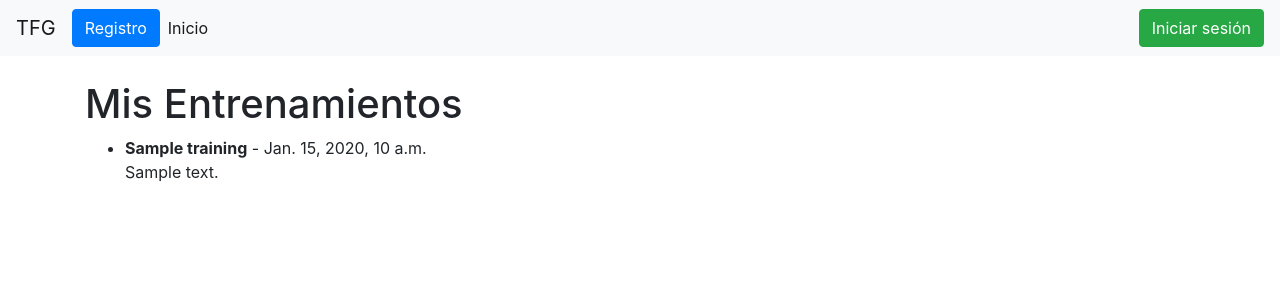
After one commit to Monte-10/TFG, a Django app: template tfg/application/templates/training/my_trainings_list.html in a window 1280 px wide. The commit adds this page. Shown: the top 300 px of the page. Run offline with Django 3.2, Linux system fonts and the light colour scheme; the template is opened without the code that fills it: most values are stand-ins (such as "Sample title", 1, 10 or a date in 2020); some libraries are stand-ins or nearby versions.

Commit message:
Login funcional y pequeña parte de permisos no funcional
He creado un sistema de loggeo para poder así comprobar que los usuarios funcionan y poder empezar a mejorar los usuarios. A partir de esto puedo empezar a utilizar permisos para las distintas páginas que deben mostrar los entrenamientos y los ejercicios para los clientes, pero no poder modificarlos a menos que seas entrenador.

Estoy creando un apartado para ver los entrenamientos pendientes que tiene el cliente., pero no esta terminado.

```diff
--- a/tfg/application/templates/application/base.html
+++ b/tfg/application/templates/application/base.html
@@ -7,7 +7,7 @@
     <meta charset="UTF-8">
     <meta http-equiv="X-UA-Compatible" content="IE=edge">
     <meta name="viewport" content="width=device-width, initial-scale=1.0">
-    <title>{% block title %}Mi Aplicación{% endblock %}</title>
+    <title>{% block title %}TFG{% endblock %}</title>
 
     <!-- Bootstrap CSS -->
     <link href="https://maxcdn.bootstrapcdn.com/bootstrap/4.5.2/css/bootstrap.min.css" rel="stylesheet">
@@ -19,7 +19,7 @@
 <body>
 
     <nav class="navbar navbar-expand-lg navbar-light bg-light">
-        <a class="navbar-brand" href="{% url 'home' %}">Mi Aplicación</a>
+        <a class="navbar-brand" href="{% url 'home' %}">TFG</a>
 
         <!-- Botón de Registro -->
         <div class="ml-auto">
@@ -37,6 +37,16 @@
                 <!-- Elementos de navegación -->
             </ul>
         </div>
+        {% if user.is_authenticated %}
+        <div>Has iniciado sesión como: {{ user.username }}</div>
+        <div class="ml-auto">
+            <a href="{% url 'logout' %}" class="btn btn-danger">Cerrar sesión</a>
+        </div>
+        {% else %}
+        <div class="ml-auto">
+            <a href="{% url 'login' %}" class="btn btn-success">Iniciar sesión</a>
+        </div>
+        {% endif %}
     </nav>
 
     <div class="container mt-4">
--- /dev/null
+++ b/tfg/application/templates/training/my_trainings_list.html
@@ -0,0 +1,13 @@
+{% extends "application/base.html" %}
+
+{% block content %}
+    <h1>Mis Entrenamientos</h1>
+    <ul>
+        {% for training in trainings %}
+            <li>
+                <strong>{{ training.name }}</strong> - {{ training.date }}
+                <p>{{ training.description }}</p>
+            </li>
+        {% endfor %}
+    </ul>
+{% endblock %}
--- a/tfg/application/urls.py
+++ b/tfg/application/urls.py
@@ -4,6 +4,7 @@ from .views import (CustomUserListView, CustomUserDetailView, CustomUserCreateVi
 from .views import (ExerciseListView, ExerciseDetailView, ExerciseCreateView, ExerciseUpdateView, ExerciseDeleteView)
 from .views import (TrainingListView, TrainingDetailView, TrainingCreateView, TrainingUpdateView, TrainingDeleteView)
 from .views import (ChallengeListView, ChallengeDetailView, ChallengeCreateView, ChallengeUpdateView, ChallengeDeleteView)
+from .views import (ClientTrainingsListView)
 from .views import home
 
 urlpatterns = [
@@ -39,3 +40,7 @@ urlpatterns += [
     path('challenge/update/<int:pk>/', ChallengeUpdateView.as_view(), name='challenge_update'),
     path('challenge/delete/<int:pk>/', ChallengeDeleteView.as_view(), name='challenge_delete'),
 ]
+
+urlpatterns += [
+    path('my_trainings/', ClientTrainingsListView.as_view(), name='my_trainings'),
+]
--- a/tfg/tfg/settings.py
+++ b/tfg/tfg/settings.py
@@ -91,6 +91,11 @@ DATABASES = {
 # Password validation
 # https://docs.djangoproject.com/en/3.2/ref/settings/#auth-password-validators
 
+AUTH_USER_MODEL = 'application.CustomUser'
+
+LOGIN_REDIRECT_URL = 'home'
+LOGOUT_REDIRECT_URL = 'home'
+
 AUTH_PASSWORD_VALIDATORS = [
     {
         'NAME': 'django.contrib.auth.password_validation.UserAttributeSimilarityValidator',
--- a/tfg/tfg/urls.py
+++ b/tfg/tfg/urls.py
@@ -15,8 +15,11 @@ Including another URLconf
 """
 from django.contrib import admin
 from django.urls import path, include
+from django.contrib.auth.views import LoginView, LogoutView
 
 urlpatterns = [
     path('admin/', admin.site.urls),
     path('', include('application.urls')),
+    path('login/', LoginView.as_view(template_name='application/login.html'), name='login'),
+    path('logout/', LogoutView.as_view(), name='logout'),
 ]
```
Also changed, not shown: tfg/application/templates/application/login.html (added, +10 -0 lines), tfg/application/views.py (+15 -4 lines).
